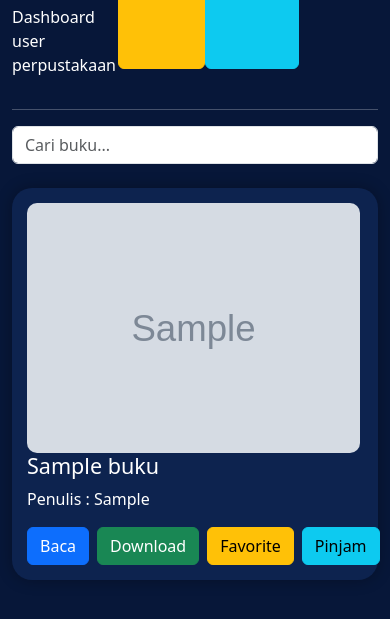
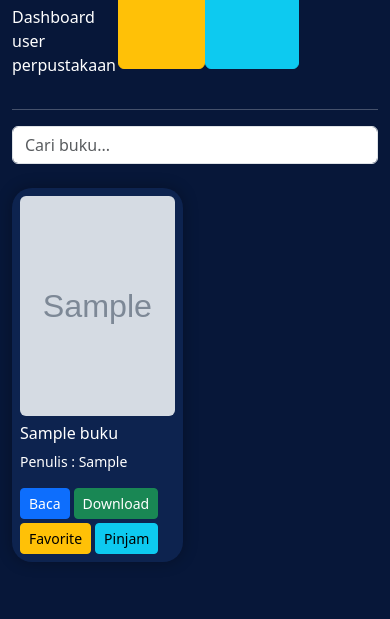
Before and after one commit to husnanhadi110306-svg/perpustakaan-digital, a Flask app: page /user in a window 390 px wide. Shown: the part 151-770 px from the top of the page. Run offline with Flask 3, Linux system fonts and the light colour scheme; a user stored in the database is signed in; tables that the repository leaves empty hold one stand-in row (values such as "Sample post"); grey boxes marked "Sample" are stand-in pictures; parts of the project's set-up code (start-up, migrations or seed data) failed here and were passed over.

Commit message:
responsive hp

```diff
--- a/templates/user.html
+++ b/templates/user.html
@@ -76,44 +76,46 @@
 
         {% for b in buku_list %}
 
-        <div class="col-md-4 mb-4">
+        <div class="col-6 col-md-4 col-lg-3 mb-4">
 
-            <div class="card-buku">
+    <div class="card-buku p-2">
 
         <img
-                    src="/gambar/{{ b[3] }}"
+            src="{{ url_for('static', filename='uploads/' + b[3]) }}"
+            class="img-fluid rounded mb-2"
+            style="height:220px; object-fit:cover; width:100%;"
         >
 
-                <h4>{{ b[1] }}</h4>
+        <h6>{{ b[1] }}</h6>
 
-                <p>Penulis : {{ b[2] }}</p>
+        <p class="small">
+            Penulis : {{ b[2] }}
+        </p>
 
-                <div class="d-flex gap-2">
+        <div class="d-flex flex-wrap gap-1">
 
-                    <a
-                        href="/baca/{{ b[4] }}"
+            <a href="/baca/{{ b[4] }}"
                target="_blank"
-                        class="btn btn-primary"
-                    >
+               class="btn btn-primary btn-sm">
                Baca
             </a>
 
-                    <a
-                        href="{{ url_for('static', filename='pdf/' + b[4]) }}"
+            <a href="{{ url_for('static', filename='pdf/' + b[4]) }}"
                download
-                        class="btn btn-success"
-                    >
+               class="btn btn-success btn-sm">
                Download
             </a>
-<a href="/favorite/{{ b[0] }}" class="btn btn-warning">
+
+            <a href="/favorite/{{ b[0] }}"
+               class="btn btn-warning btn-sm">
                Favorite
             </a>
-<a
-    href="/pinjam/{{ b[0] }}"
-    class="btn btn-info"
->
+
+            <a href="/pinjam/{{ b[0] }}"
+               class="btn btn-info btn-sm">
                Pinjam
             </a>
+
         </div>
 
     </div>
```
Also changed, not shown: static/style.css (+24 -0 lines). Lines whose indentation alone changed are shown as unchanged.
